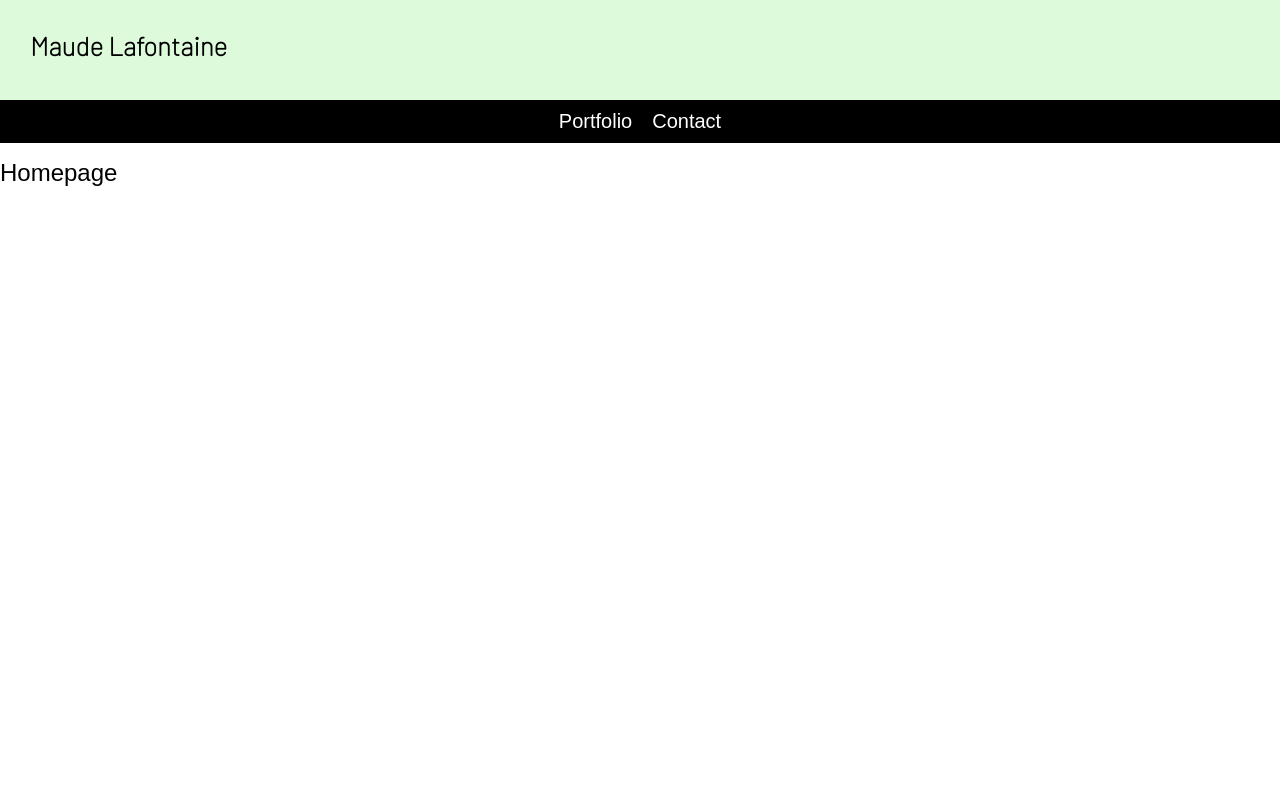
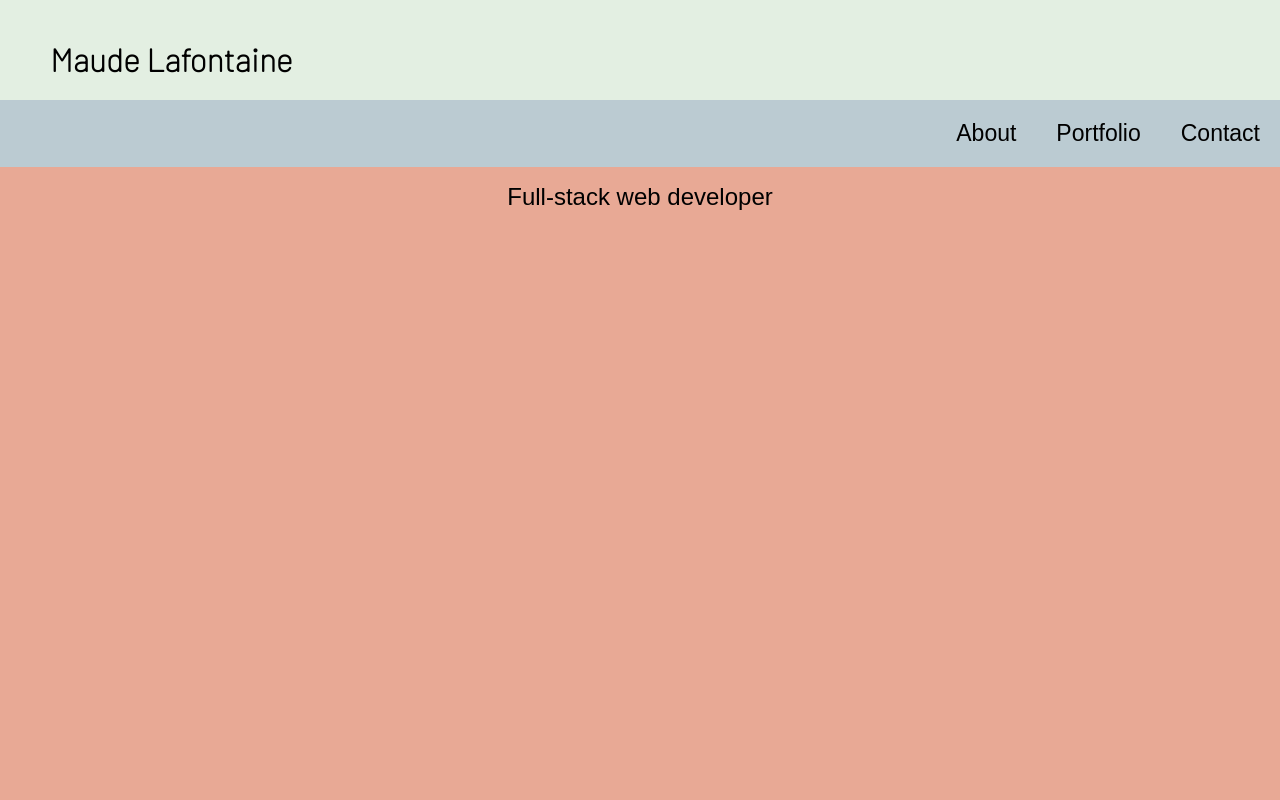
Before and after one commit to maudelafontaine/Portfolio, a React (Create React App) app in the folder FE/client/: page / in a window 1280 px wide. Shown: the top 800 px of the page. Built offline with nearby package versions, Linux system fonts and the light colour scheme; a web font is replaced by a local one.

Commit message:
Added new route and changed CSS

```diff
--- /dev/null
+++ b/FE/client/src/About.js
@@ -0,0 +1,15 @@
+import styled from "styled-components";
+
+const About = () => {
+  return (
+    <Container>
+      <Text>About</Text>
+    </Container>
+  );
+};
+
+const Container = styled.div``;
+
+const Text = styled.p``;
+
+export default About;
--- a/FE/client/src/App.js
+++ b/FE/client/src/App.js
@@ -9,6 +9,7 @@ import Portfolio from "./Portfolio";
 import Contact from "./Contact";
 import Homepage from "./Homepage";
 import Footer from "./Footer";
+import About from "./About";
 
 const App = () => {
   return (
@@ -22,6 +23,7 @@ const App = () => {
             <Route exact path="/" element={<Homepage />} />
             <Route path="/portfolio" element={<Portfolio />} />
             <Route path="/contact" element={<Contact />} />
+            <Route path="/about" element={<About />} />
           </Routes>
         </Main>
         <Footer />
--- a/FE/client/src/Banner.js
+++ b/FE/client/src/Banner.js
@@ -10,16 +10,19 @@ const Banner = () => {
 };
 
 const Container = styled.div`
-  background-color: #ddfada;
+  background-color: #e3efe2;
   height: 40px;
-  padding: 30px;
+  /* padding: 30px; */
+  padding-left: 50px;
+  padding-top: 40px;
+  padding-bottom: 20px;
 `;
 
 const Link = styled(NavLink)`
   font-family: "Barlow", sans-serif;
   text-decoration: none;
   color: black;
-  font-size: 26px;
+  font-size: 32px;
   font-weight: bold;
 
   &:hover {
--- a/FE/client/src/Footer.js
+++ b/FE/client/src/Footer.js
@@ -3,18 +3,19 @@ import styled from "styled-components";
 const Footer = () => {
   return (
     <Container>
-      <Text>Follow me</Text>
+      <Text>Designed and Developed by Maude Lafontaine</Text>
     </Container>
   );
 };
 
 const Container = styled.div`
-  border-top: 4px solid black;
+  /* border-top: 2px solid black; */
   padding: 20px;
   display: flex;
   flex-direction: row;
   justify-content: center;
   align-items: center;
+  background-color: #fff8e7;
 `;
 
 const Text = styled.p`
--- a/FE/client/src/GlobalStyles.js
+++ b/FE/client/src/GlobalStyles.js
@@ -36,6 +36,7 @@ h1 {
 
 /*
 turquoise green : #a0d6b4;
+light grren: #ddfada
 light green: #DCE4D1
 light pink: #FFEFE&;
 darker pink: #F4BCB8;
--- a/FE/client/src/Header.js
+++ b/FE/client/src/Header.js
@@ -4,6 +4,7 @@ import { NavLink, useNavigate } from "react-router-dom";
 const Header = () => {
   return (
     <Container>
+      <NavigationLink to="/about">About</NavigationLink>
       <NavigationLink to="/portfolio">Portfolio</NavigationLink>
       <NavigationLink to="/contact">Contact</NavigationLink>
     </Container>
@@ -12,17 +13,18 @@ const Header = () => {
 
 const Container = styled.div`
   display: flex;
-  justify-content: center;
+  justify-content: flex-end;
   flex-direction: row;
-
-  background-color: black;
+  align-items: center;
+  background-color: #bbcbd2;
 `;
 
 const NavigationLink = styled(NavLink)`
-  color: white;
+  color: black;
   text-decoration: none;
   padding: 10px;
-  font-size: 20px;
+  margin: 10px;
+  font-size: 23px;
 
   &:hover {
     cursor: pointer;
--- a/FE/client/src/Homepage.js
+++ b/FE/client/src/Homepage.js
@@ -3,14 +3,21 @@ import styled from "styled-components";
 const Homepage = () => {
   return (
     <Container>
-      <h1>Homepage</h1>
+      <Title>Full-stack web developer</Title>
     </Container>
   );
 };
 
 const Container = styled.div`
   display: flex;
+  flex-direction: row;
+  justify-content: center;
+
+  /* height: 800px; */
+  background-color: #e8a995;
   height: 800px;
 `;
 
+const Title = styled.h1``;
+
 export default Homepage;
```
